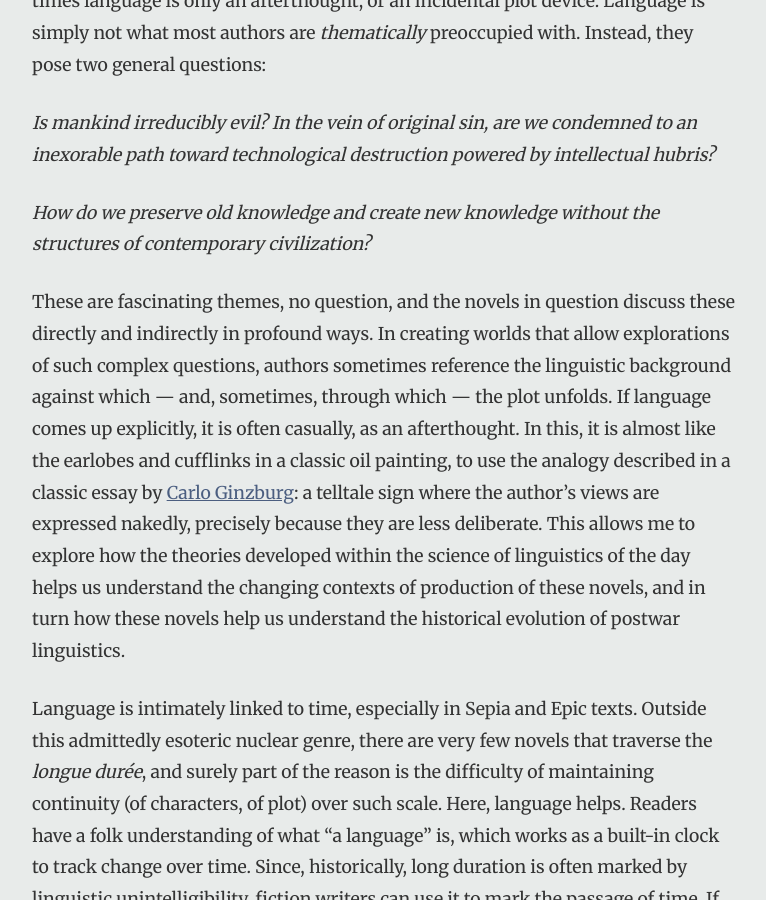
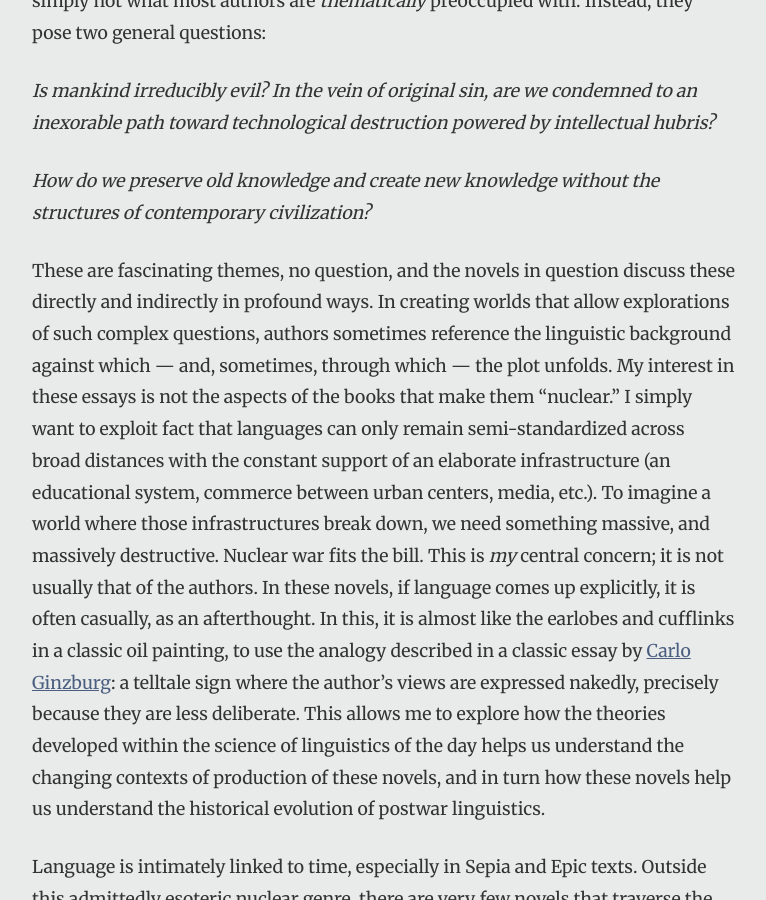
Before and after one commit to historiesofthefuture/historiesofthefuture, a Jekyll site: the page built from essays/gordin/languages.md, in a window 1280 px wide and 900 px high, scrolled down 5460 px. Shown: the whole window, without its empty margins (256-1022 px from the left). Built offline with Jekyll 4.4.1, drawn with Linux system fonts in a browser that asks for light colours; nearby versions of some CDN libraries; some web fonts are replaced; some of the changed text lies outside the part shown.

Commit message:
Update languages.md

```diff
--- a/essays/gordin/languages.md
+++ b/essays/gordin/languages.md
@@ -162,10 +162,15 @@ thermonuclear destruction. To set a somewhat arbitrary limit, these
 novels focus on the first five years, and explore how people attempt to
 hold together the structures of civilization as those teeter and (often)
 fall — the greatest threat being vigilantes rather than
-radiation-induced birth-defects. Here I would point to Philip Wylie’s
-[*Tomorrow!*](http://www.nebraskapress.unl.edu/product/Tomorrow,674149.aspx)
-(1954) and [*Triumph*](http://www.nebraskapress.unl.edu/product/Triumph,673252.aspx) (1963), Nevil Shute’s [*On the Beach*](https://books.google.com/books?id=p24G5ZeTfJUC&printsec=frontcover&dq=on+the+beach&hl=en&sa=X&ei=b_miVMT4I4OjyQTqrYDoCw&ved=0CB8Q6AEwAA#v=onepage&q=on%20the%20beach&f=false) (1957), Pat Frank’s [*Alas, Babylon*](https://books.google.com/books?id=Fh9Bi3-09-cC&printsec=frontcover&dq=alas+babylon&hl=en&sa=X&ei=hvmiVIOSMMuoyATC6ICoAw&ved=0CCgQ6AEwAA#v=onepage&q=alas%20babylon&f=false) (1959), Mordecai Roshwald’s [*Level 7*](http://uwpress.wisc.edu/books/3624.htm) (1959),
-and Whitley Strieber and James W. Kunetka’s [*Warday*](https://books.google.com/books?id=5__xRIfVzfEC&q=warday+kunetka&dq=warday+kunetka&hl=en&sa=X&ei=rvuiVIScMommyQTi6oGADg&ved=0CB0Q6AEwAA) (1985).
+radiation-induced birth-defects. Here I would point to
+Philip Wylie’s [*Tomorrow!*](http://www.nebraskapress.unl.edu/product/Tomorrow,674149.aspx) (1954)
+and [*Triumph*](http://www.nebraskapress.unl.edu/product/Triumph,673252.aspx) (1963),
+Nevil Shute’s [*On the Beach*](https://books.google.com/books?id=p24G5ZeTfJUC&printsec=frontcover&dq=on+the+beach&hl=en&sa=X&ei=b_miVMT4I4OjyQTqrYDoCw&ved=0CB8Q6AEwAA#v=onepage&q=on%20the%20beach&f=false) (1957),
+Pat Frank’s [*Alas, Babylon*](https://books.google.com/books?id=Fh9Bi3-09-cC&printsec=frontcover&dq=alas+babylon&hl=en&sa=X&ei=hvmiVIOSMMuoyATC6ICoAw&ved=0CCgQ6AEwAA#v=onepage&q=alas%20babylon&f=false) (1959),
+Mordecai Roshwald’s [*Level 7*](http://uwpress.wisc.edu/books/3624.htm) (1959),
+Whitley Strieber and James W. Kunetka’s [*Warday*](https://books.google.com/books?id=5__xRIfVzfEC&q=warday+kunetka&dq=warday+kunetka&hl=en&sa=X&ei=rvuiVIScMommyQTi6oGADg&ved=0CB0Q6AEwAA) (1985),
+and Cormac McCarthy’s [*The Road*](http://www.randomhouse.com/book/110490/the-road-by-cormac-mccarthy/9780307472120/)
+(2006).
 
 c\) *Sepia*: Nuclear war is long past, but not forgotten. A few
 generations (say, 25 to 75 years) have gone by, but there are those
@@ -233,8 +235,15 @@ These are fascinating themes, no question, and the novels in question
 discuss these directly and indirectly in profound ways. In creating
 worlds that allow explorations of such complex questions, authors
 sometimes reference the linguistic background against which — and,
-sometimes, through which — the plot unfolds. If language comes up
-explicitly, it is often casually, as an afterthought. In this, it is
+sometimes, through which — the plot unfolds. My interest in these essays
+is not the aspects of the books that make them “nuclear.” I simply want
+to exploit fact that languages can only remain semi-standardized across
+broad distances with the constant support of an elaborate infrastructure
+(an educational system, commerce between urban centers, media, etc.).
+To imagine a world where those infrastructures break down, we need something
+massive, and massively destructive. Nuclear war fits the bill. This is *my*
+central concern; it is not usually that of the authors. In these novels,
+if language comes up explicitly, it is often casually, as an afterthought. In this, it is
 almost like the earlobes and cufflinks in a classic oil painting, to use
 the analogy described in a classic essay by [Carlo
 Ginzburg](https://jhupbooks.press.jhu.edu/content/clues-myths-and-historical-method):
```
Also changed, not shown: other parts of essays/gordin/languages.md (+3 -6 lines).
